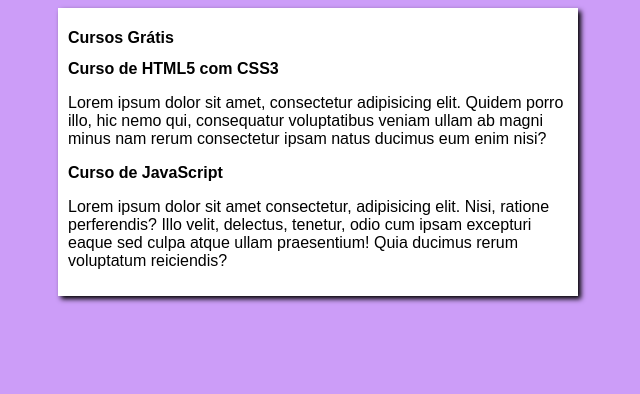
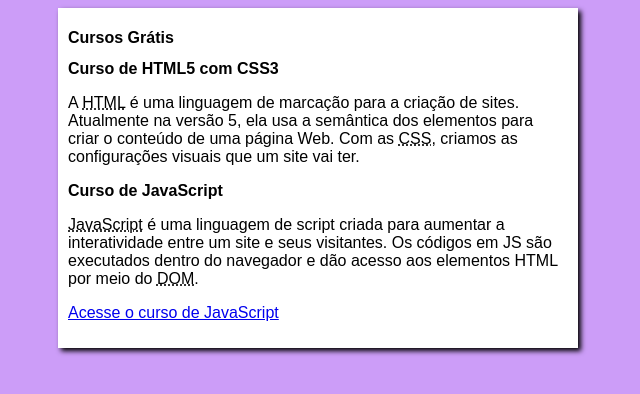
Before and after one commit to GMBaece/projeto-site, a plain HTML site: page index.html in a window 1280 px wide. Shown: the whole page, without its empty margins (322-962 px from the left). Drawn offline with Linux system fonts and the light colour scheme.

Commit message:
Update index.html

```diff
--- a/index.html
+++ b/index.html
@@ -13,12 +13,18 @@
         </header>
         <article>
             <h2>Curso de HTML5 com CSS3</h2>
-            <p>Lorem ipsum dolor sit amet, consectetur adipisicing elit. Quidem porro illo, hic nemo qui, consequatur voluptatibus veniam ullam ab magni minus nam rerum consectetur ipsam natus ducimus eum enim nisi?</p>
+            <p>A <abbr title="HyperText Markup Language">HTML</abbr> é uma linguagem de marcação para a criação de sites. Atualmente na versão 5, ela usa a semântica dos elementos para criar o conteúdo de uma página Web. Com as <abbr title="Cascading Style Sheets">CSS</abbr>, criamos as configurações visuais que um site vai ter.</p>
         </article>
         <article>
             <h2>Curso de JavaScript</h2>
-            <p>Lorem ipsum dolor sit amet consectetur, adipisicing elit. Nisi, ratione perferendis? Illo velit, delectus, tenetur, odio cum ipsam excepturi eaque sed culpa atque ullam praesentium! Quia ducimus rerum voluptatum reiciendis?</p>
+            <p><abbr title="JavaScript">JavaScript</abbr> é uma linguagem de script criada para aumentar a interatividade entre um site e seus visitantes. Os códigos em JS são executados dentro do navegador e dão acesso aos elementos HTML por meio do <abbr title="Document Object Model">DOM</abbr>.</p>
+            <p><a href="curso-js.html">Acesse o curso de JavaScript</a></p>
         </article>
     </main>
 </body>
 </html>
+</p>
+        </article>
+    </main>
+</body>
+</html>
```
